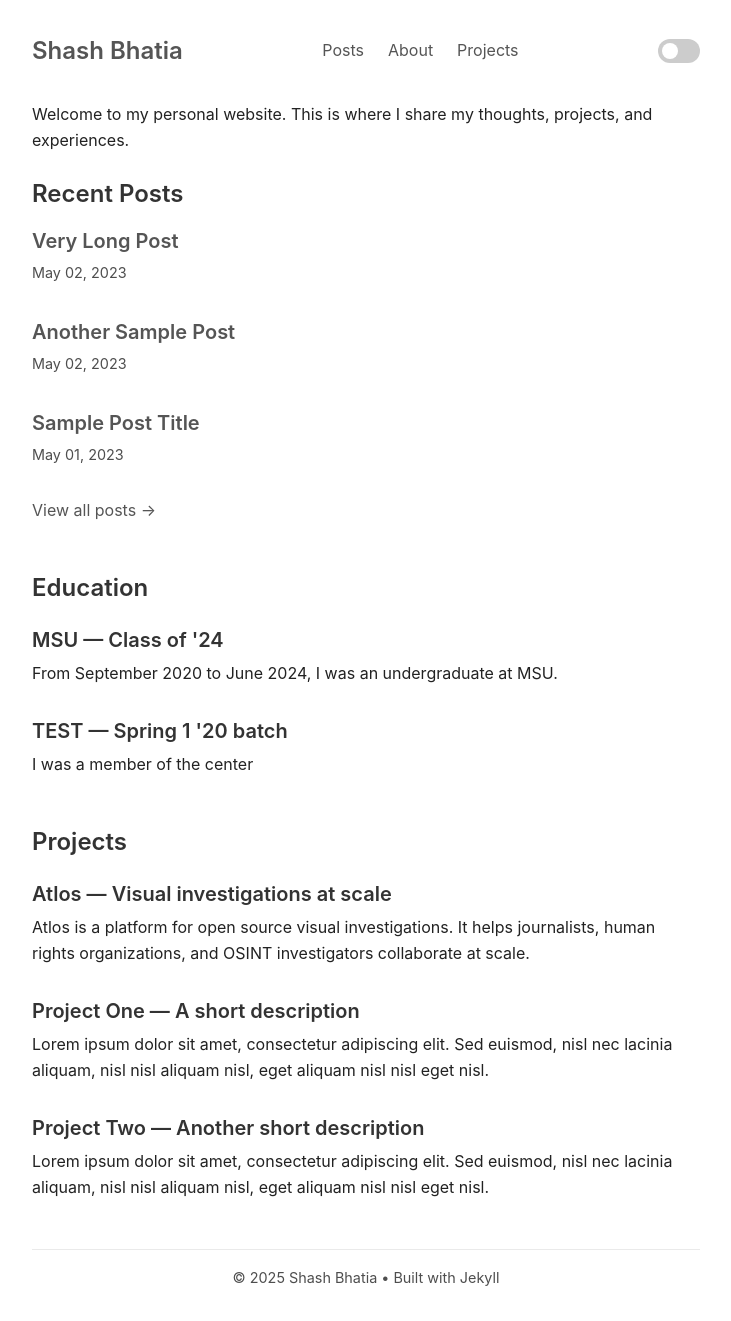
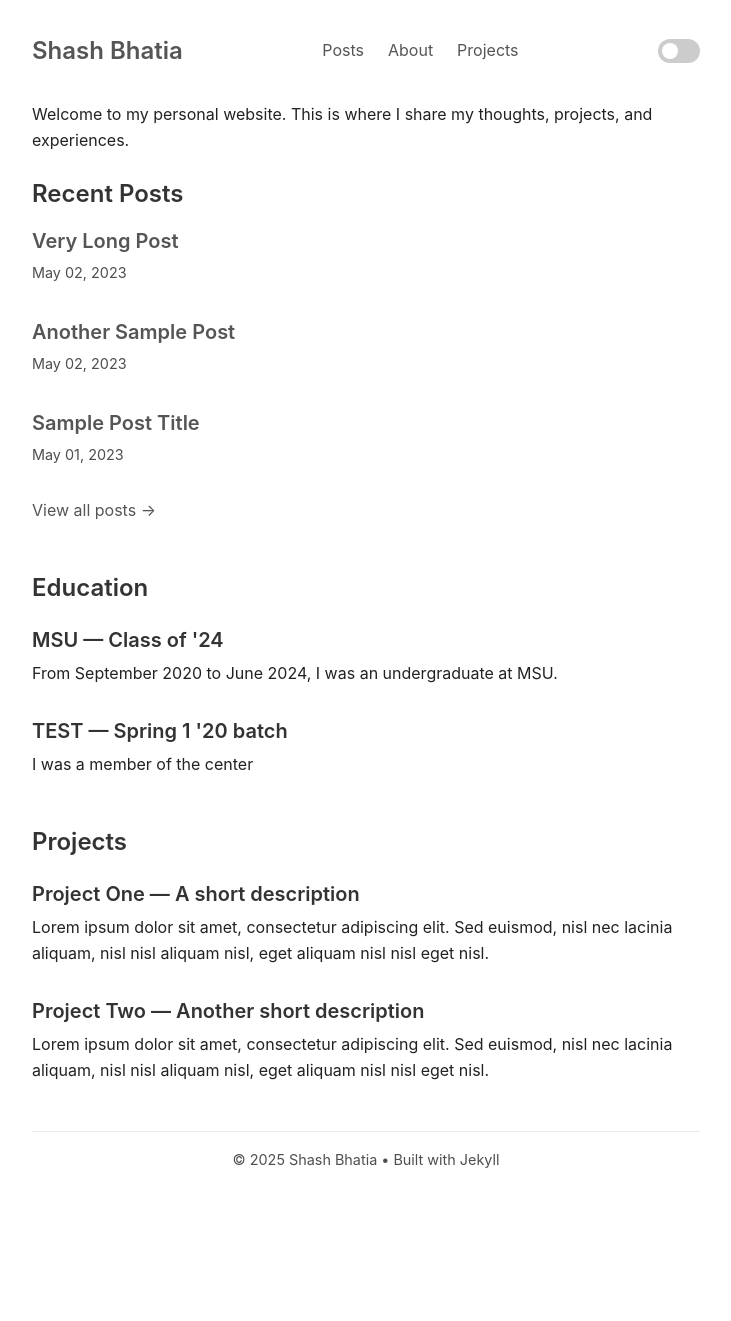
Before and after one commit to aksmisra1/ak, a Jekyll site: the page built from index.html, in a window 1280 px wide. Shown: the whole page, without its empty margins (274-1005 px from the left). Built offline with Jekyll 4.4.1, drawn with Linux system fonts in a browser that asks for light colours; after the commit the page ends 1203 px from its top, so only the background shows below that.

Commit message:
Removed Dummy project

```diff
--- a/_data/projects.yml
+++ b/_data/projects.yml
@@ -1,7 +1,3 @@
-- name: Atlos
-  tagline: Visual investigations at scale
-  description: Atlos is a platform for open source visual investigations. It helps journalists, human rights organizations, and OSINT investigators collaborate at scale.
-
 - name: Project One
   tagline: A short description
   description: Lorem ipsum dolor sit amet, consectetur adipiscing elit. Sed euismod, nisl nec lacinia aliquam, nisl nisl aliquam nisl, eget aliquam nisl nisl eget nisl.
```
